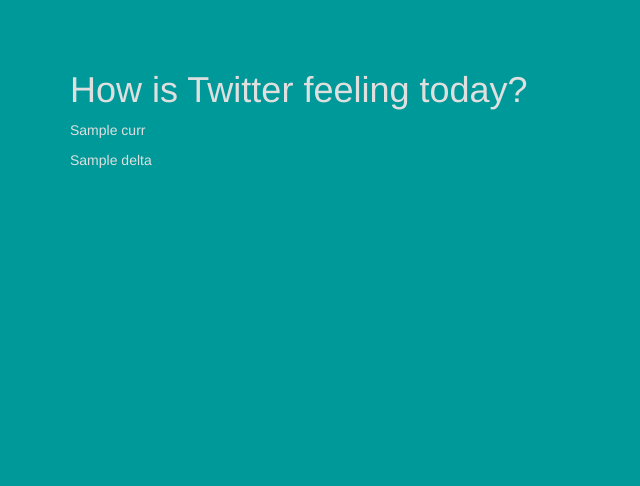
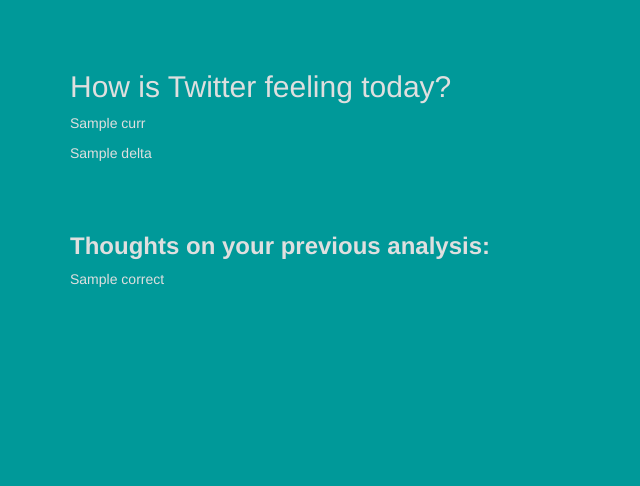
Before and after one commit to ClareCat/TwitterMood, a Flask app: template templates/index.html in a window 1280 px wide. Shown: the top 486 px of the page, without its empty margins (0-640 px from the left). Run offline with Flask 2, Linux system fonts and the light colour scheme; the template is opened without the code that fills it: most values are stand-ins (such as "Sample title", 1, 10 or a date in 2020).

Commit message:
Done for the semester!  It does... something

```diff
--- a/counts.txt
+++ b/counts.txt
@@ -1,2 +1,2 @@
-4579
-4568
+21795
+21763
--- a/forms.py
+++ b/forms.py
@@ -1,5 +1,5 @@
 from flask.ext.wtf import Form
-from wtforms import TextField, RadioField
+from wtforms import TextField, RadioField, HiddenField
 
 class optionsForm(Form):
 	"""
@@ -11,4 +11,6 @@
 	"""
 	Form for deciding whether a tweet is positive or negative
 	"""
-	mood = TextField("Idk what radio buttons are")
+	tweet = HiddenField('None')
+	actual = HiddenField('None')
+	mood = RadioField("Is this positive or negative?", choices=[("positive", "positive"), ("negative", "negative")])
--- a/routes.py
+++ b/routes.py
@@ -1,23 +1,40 @@
-from run import app
+from run import app, db
 from flask import render_template, request, url_for, redirect
 import urllib2
 import urllib
 import json
 from happysad import get_happy_sad
 from forms import optionsForm, analyzeForm
+from models import Analysis
 
 
-@app.route('/')
-def index(location=None):
+@app.route('/', methods=['GET', 'POST'])
+def index(location=None, new_loc=False):
 	"""
 	Runs the code to determine the mood of twitter
 	Renders the mood of twitter to the index page
+	If post request also inserts the analysis into the table
 	Default of no location entered which defaults to all of twitter
 	"""
+	correct_str = None
 	if location:
 		get_location_data(location)
-	curr_string, delta_string, tweet = "", "", ""#get_happy_sad(location)
-	return render_template("index.html", curr=curr_string, delta=delta_string, loc=optionsForm(), analyze=analyzeForm())
+	if request.method == 'POST' and not new_loc:
+		form = analyzeForm()
+		newAnalysis = Analysis(form.tweet.data, form.mood.data, form.actual.data)
+		db.session.add(newAnalysis)
+		db.session.commit()
+		if form.mood.data == form.actual.data:
+			correct_str = "You and Twitter agree that \"{a}\" is {b}".format(a=form.tweet.data.encode("utf-8"), b=form.actual.data)
+		else:
+			correct_str = "Twitter actually thinks that \"{a}\" is {b}.  Maybe you're confused.  Twitter wouldn't lie.".format(a=form.tweet.data.encode("utf-8"), b=form.actual.data)
+		correct_str = unicode(correct_str, errors='ignore')
+	curr_string, delta_string, tweet = get_happy_sad(location)
+	analysis = analyzeForm()
+	analysis.tweet.label = tweet[0]
+	analysis.tweet.data = tweet[0]
+	analysis.actual.data = tweet[1]
+	return render_template("index.html", curr=curr_string, delta=delta_string, loc=optionsForm(), analyze=analysis, correct=correct_str)
 
 @app.route('/location', methods=['GET', 'POST'])
 def location():
@@ -29,7 +46,7 @@
 	if request.method == 'POST':
 		form = optionsForm()
 		location = form.location.data
-	return index(location)
+	return index(location, True)
 
 
 def get_location_data(location):
--- a/templates/index.html
+++ b/templates/index.html
@@ -6,7 +6,7 @@
   <meta name="viewport" content="width=device-width, initial-scale=1.0">
   <meta name="description" content="">
   <meta name="author" content="">
-  <meta http-equiv="refresh" content="20" >
+  <meta http-equiv="refresh" content="45" >
 
   <title>242</title>
 
@@ -44,11 +44,17 @@
   <div class="container text">
     <div class="row">
       <div class="col-lg-6 col-sm-12">
-        <h1>How is Twitter feeling today?</h1>
+        <h2>How is Twitter feeling today?</h2>
         <p>{{ curr }}</p>
         <p>{{ delta }}</p>
       </div>
     </div>
+    <br /><br /><p>
+    {% if correct %}
+    <h3><b>Thoughts on your previous analysis:</b></h3>
+    <p>{{ correct }}</p>
+    {% endif %}
+    </p>
   </div>
 
   <!-- Modal For Location -->
@@ -89,15 +95,22 @@
         </div>
         <div class="modal-body">
           <div class="container">
-            <form action="/location" method="post" class="col-md-4">
-            {{ analyze.hidden_tag() }}
+            <form action="/" method="post" class="col-md-4">
+              {{ analyze.hidden_tag() }}
               <div class="container">
-                <span class="col-md-2 text-right">{{ analyze.mood.label }}</span>
-                <span class="col-md-1">{{ analyze.mood }}</span>
+                <div class="col-md-2">
+                {{ analyze.tweet.label }}
+                </div>
+                {% for subfield in analyze.mood %}
+                <div class="col-md-2">
+                  {{ subfield.label }}
+                  {{ subfield }}
+                </div>
+                {% endfor %}
               </div>
             </div>
             <div class="modal-footer">
-              <button type="button submit" class="btn btn-primary">Go!</button>
+              <button type="button submit" class="btn btn-primary pull-right">Go!</button>
             </form>
           </div>
         </div>
```
Also changed, not shown: happysad.py (+6 -2 lines), models.py (added, +19 -0 lines), run.py (+4 -4 lines).
